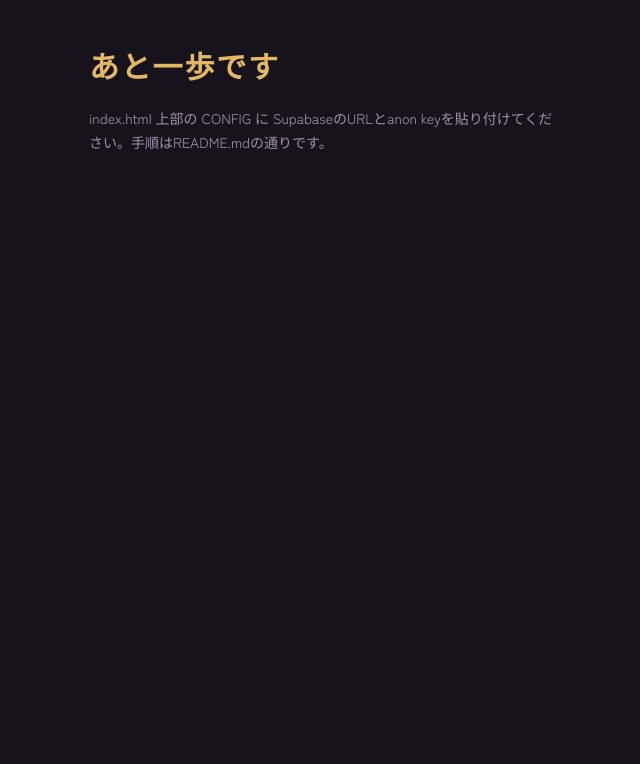
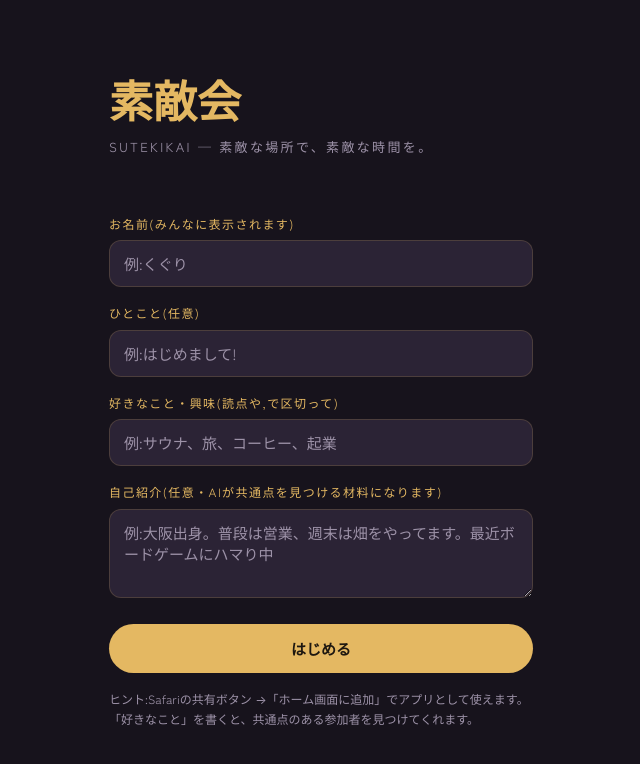
Before and after one commit to tomoshibiheart-jpg/sutekikai-app, a plain HTML site: page index.html in a window 1280 px wide. Shown: the whole page, without its empty margins (319-959 px from the left). Drawn offline with nearby package versions, Linux system fonts and the light colour scheme.

Commit message:
Update index.html

```diff
--- a/index.html
+++ b/index.html
@@ -449,9 +449,9 @@ body.is-host .host-badge{display:block}
    CONFIG — ここだけ書き換えれば動きます
    ================================================================ */
 const CONFIG = {
-  SUPABASE_URL: "YOUR_SUPABASE_URL",        // 例: https://xxxx.supabase.co
-  SUPABASE_ANON_KEY: "YOUR_SUPABASE_ANON_KEY",
-  HOST_PIN: "1003",                          // 主催者用PIN(変更推奨)
+  SUPABASE_URL: "https://dtywrdijeqaysbjzynsa.supabase.co/rest/v1/",        // 例: https://xxxx.supabase.co
+  SUPABASE_ANON_KEY: "eyJhbGciOiJIUzI1NiIsInR5cCI6IkpXVCJ9.eyJpc3MiOiJzdXBhYmFzZSIsInJlZiI6ImR0eXdyZGlqZXFheXNianp5bnNhIiwicm9sZSI6ImFub24iLCJpYXQiOjE3ODMxODc4NzksImV4cCI6MjA5ODc2Mzg3OX0.Wu1OjYHH0dvNwteAWklrou7fcgaOks8vMRpuv_S9754",
+  HOST_PIN: "0628",                          // 主催者用PIN(変更推奨)
   GRATITUDE_POINTS: 3,                       // ことばを受け取った人に入るポイント
 };
 
```
